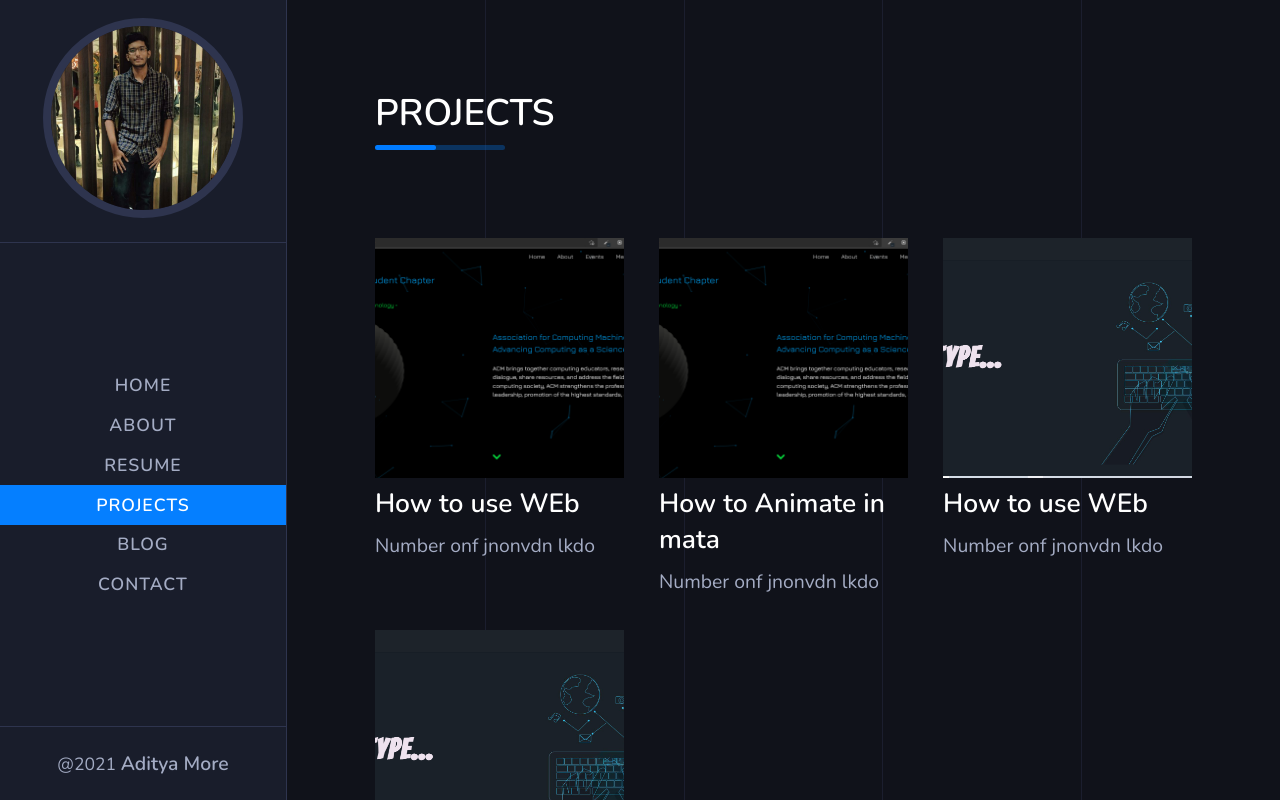
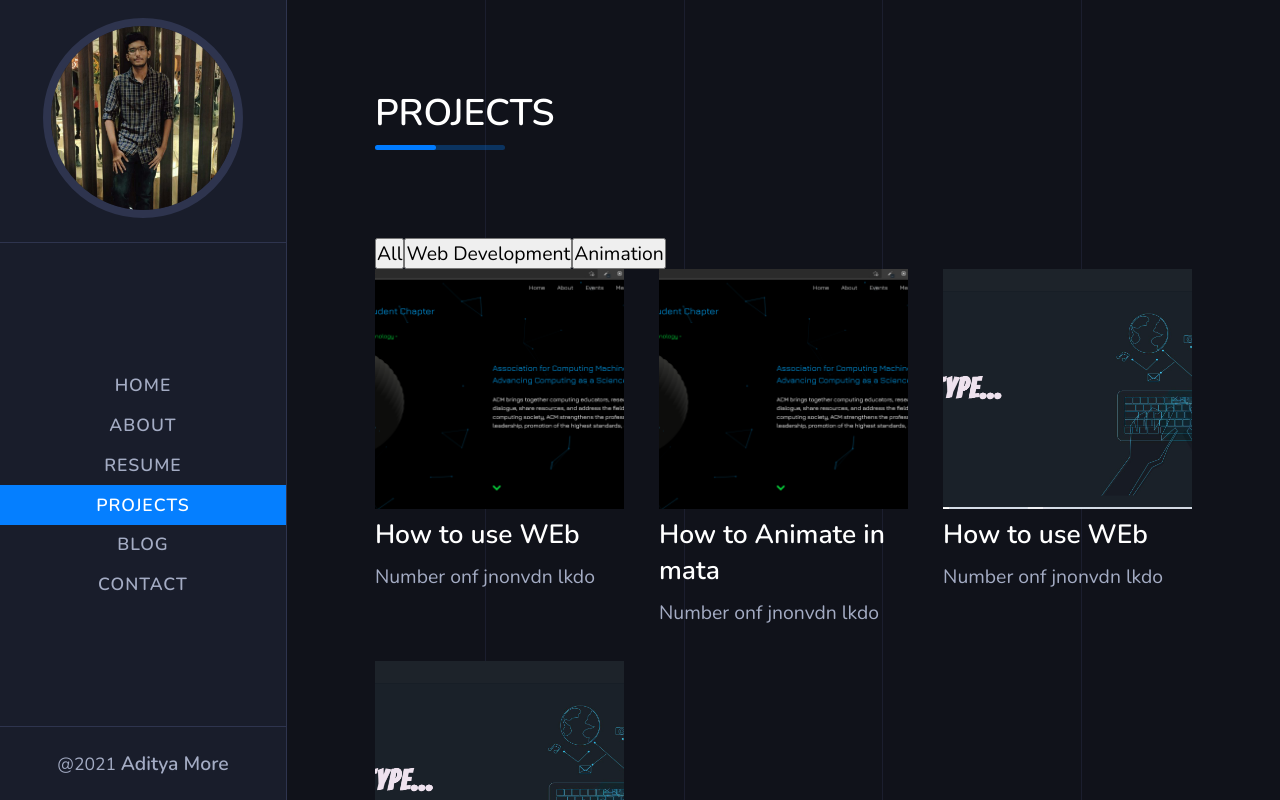
Before and after one commit to Adi720/Portfolio, a React (Create React App) app: page /projects in a window 1280 px wide. Shown: the top 800 px of the page. Built offline with nearby package versions, Linux system fonts and the light colour scheme.

Commit message:
projects category fusion

```diff
--- /dev/null
+++ b/src/Components/Button.js
@@ -0,0 +1,19 @@
+import React from 'react'
+
+const Button = ({ filter, button }) => {
+    return (
+        <div>
+            {
+                button.map((but, i) => {
+                    return (
+                        <button key={i} onClick={() => filter(but)}>
+                            {but}
+                        </button>
+                    )
+                })
+            }
+        </div>
+    )
+}
+
+export default Button
--- a/src/Data/projects.js
+++ b/src/Data/projects.js
@@ -32,7 +32,7 @@ const projects = [
     },
     {
         id: 4,
-        category: 'Web Development',
+        category: 'Animation',
         image: img2,
         link1: 'https://www.google.com',
         link2: 'https://www.google.com',
--- a/src/Pages/ProjectsPage.js
+++ b/src/Pages/ProjectsPage.js
@@ -4,13 +4,30 @@ import { MainLayout, InnerLayout } from '../Styles/Layout'
 import Title from '../Components/Title'
 import projects from '../Data/projects'
 import Menu from '../Components/Menu'
+import Button from '../Components/Button'
+
+// Using Sets to avoid repeating categories
+const allButtons = ['All', ...new Set(projects.map(item => item.category))]
+
 const ProjectsPage = () => {
     const [menuItems, setMenuItems] = useState(projects);
+    const [button, setButton] = useState(allButtons);
+
+    const filter = (button) => {
+
+        if (button === 'All') {
+            setMenuItems(projects);
+            return
+        }
+        const filteredData = projects.filter(item => item.category === button);
+        setMenuItems(filteredData);
+    }
     return (
         <ProjectsPageStyled>
             <MainLayout>
                 <Title title="Projects" />
                 <InnerLayout>
+                    <Button filter={filter} button={button} />
                     <Menu menuItems={menuItems} />
 
                 </InnerLayout>
```
